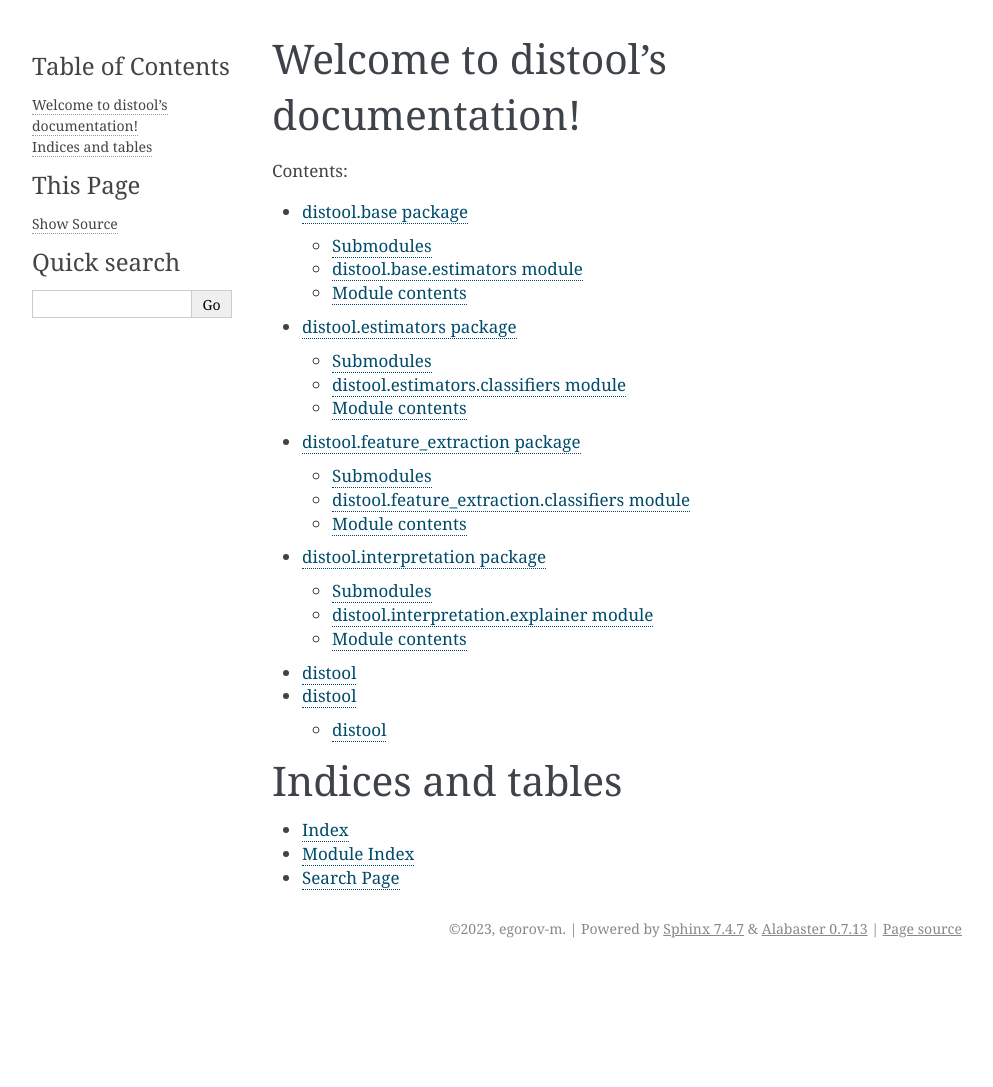
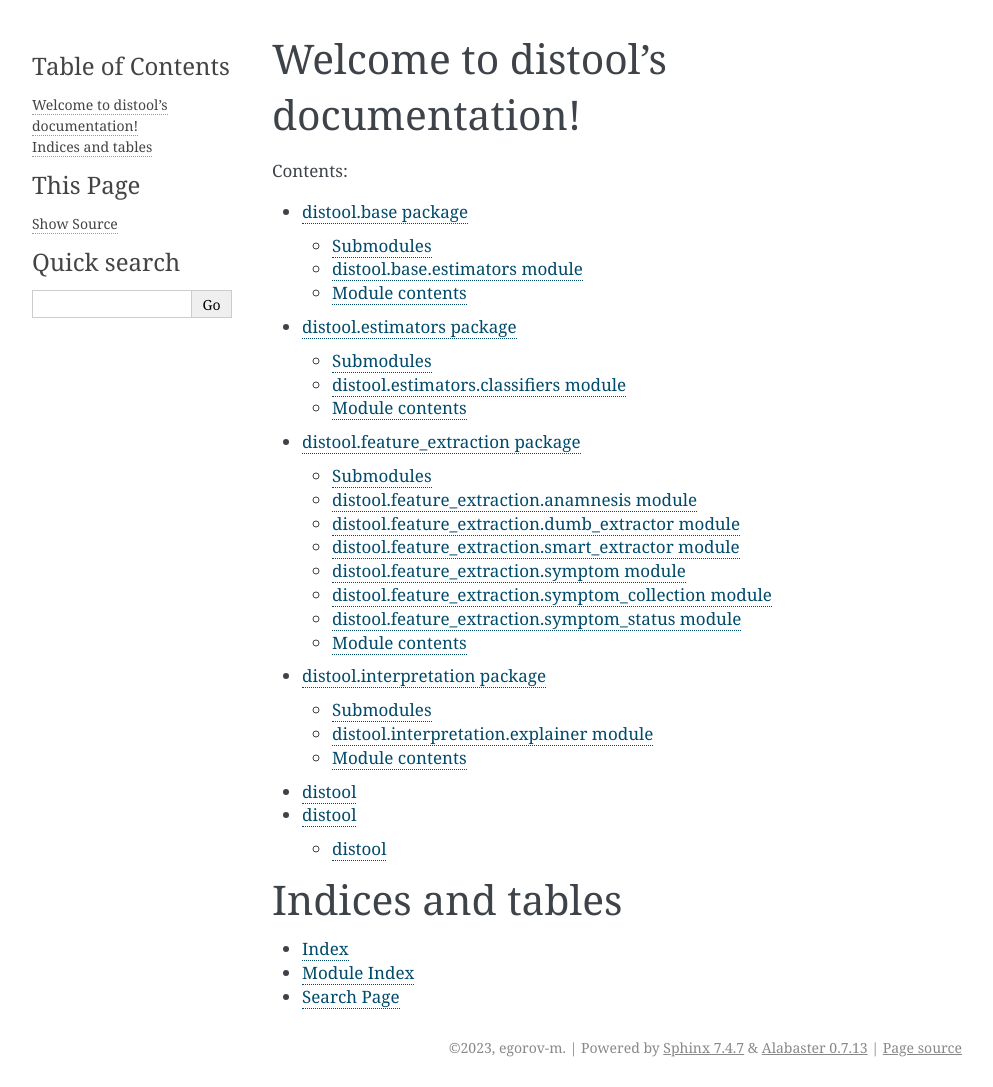
Before and after one commit to NIRMA-PATIENT-INTAKE/disease, a Sphinx documentation site: the page built from source/index.rst, in a window 1280 px wide. Shown: the whole page, without its empty margins (148-1141 px from the left). Built offline with Sphinx 7.4.7, drawn with Linux system fonts in a browser that asks for light colours; before the commit the page ends 968 px from its top, so only the background shows below that.

Commit message:
[feat] add feature_extraction tree

```diff
--- a/source/distool/distool.feature_extraction.rst
+++ b/source/distool/distool.feature_extraction.rst
@@ -4,10 +4,50 @@ distool.feature_extraction package
 Submodules
 ----------
 
-distool.feature_extraction.classifiers module
+distool.feature_extraction.anamnesis module
 ---------------------------------------
 
-.. automodule:: distool.feature_extraction.classifiers
+.. automodule:: distool.feature_extraction.anamnesis
+   :members:
+   :undoc-members:
+   :show-inheritance:
+
+distool.feature_extraction.dumb_extractor module
+---------------------------------------
+
+.. automodule:: distool.feature_extraction.dumb_extractor
+   :members:
+   :undoc-members:
+   :show-inheritance:
+
+distool.feature_extraction.smart_extractor module
+---------------------------------------
+
+.. automodule:: distool.feature_extraction.smart_extractor
+   :members:
+   :undoc-members:
+   :show-inheritance:
+
+distool.feature_extraction.symptom module
+---------------------------------------
+
+.. automodule:: distool.feature_extraction.symptom
+   :members:
+   :undoc-members:
+   :show-inheritance:
+
+distool.feature_extraction.symptom_collection module
+---------------------------------------
+
+.. automodule:: distool.feature_extraction.symptom_collection
+   :members:
+   :undoc-members:
+   :show-inheritance:
+
+distool.feature_extraction.symptom_status module
+---------------------------------------
+
+.. automodule:: distool.feature_extraction.symptom_status
    :members:
    :undoc-members:
    :show-inheritance:
```
